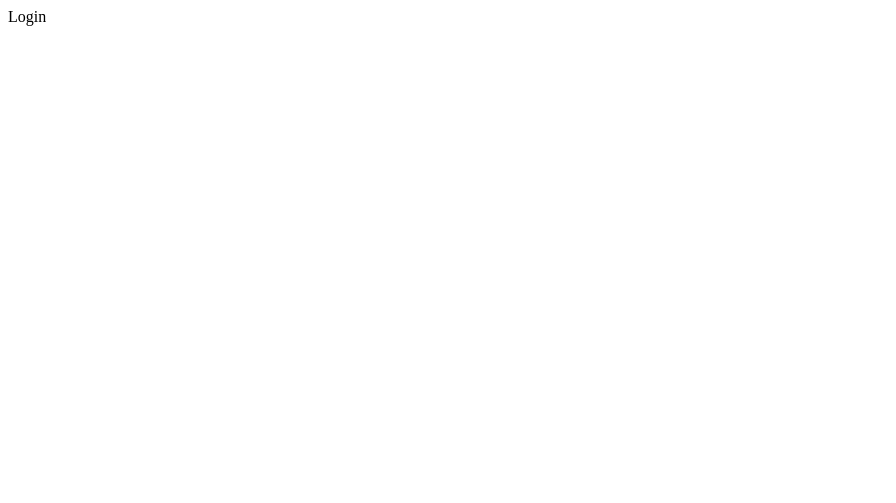
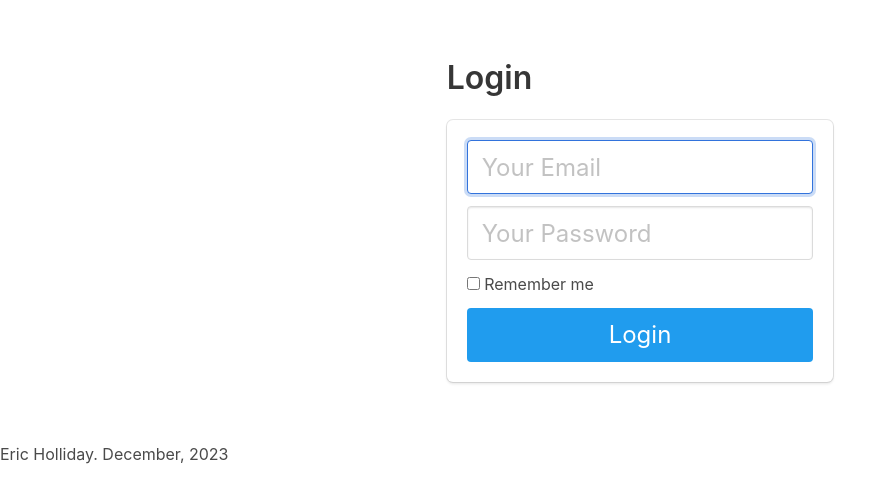
Before and after one commit to 3richolliday/Grade-12-Final, a Flask app: page /auth/login in a window 1280 px wide. Before the commit the part shown is almost empty. Shown: the top 503 px of the page, without its empty margins (0-896 px from the left). Run offline with Flask 3, Linux system fonts and the light colour scheme.

Commit message:
Added login page with css updates.

```diff
--- a/app/auth/routes.py
+++ b/app/auth/routes.py
@@ -1,9 +1,10 @@
 from app.auth import bp
+from flask import render_template
 from werkzeug.security import generate_password_hash, check_password_hash
 
 @bp.route('/login')
 def login():
-    return 'Login'
+    return render_template('auth/login.html')
 
 @bp.route('/signup')
 def signup():
--- a/app/static/style.css
+++ b/app/static/style.css
@@ -18,7 +18,7 @@ p {
     text-align: center;
   }
 
-button {
+/* button {
 
     border: none;
 
@@ -30,4 +30,4 @@ button {
     margin: 4px 2px;
     cursor: pointer;
     border-radius: 12px;
-}
+} */
--- /dev/null
+++ b/app/templates/auth/login.html
@@ -0,0 +1,29 @@
+{% extends "base.html" %}
+
+{% block content %}
+<div class="column is-4 is-offset-4">
+    <h3 class="title">Login</h3>
+    <div class="box">
+        <form method="POST" action="/login">
+            <div class="field">
+                <div class="control">
+                    <input class="input is-large" type="email" name="email" placeholder="Your Email" autofocus="">
+                </div>
+            </div>
+
+            <div class="field">
+                <div class="control">
+                    <input class="input is-large" type="password" name="password" placeholder="Your Password">
+                </div>
+            </div>
+            <div class="field">
+                <label class="checkbox">
+                    <input type="checkbox" name="remember">
+                    Remember me
+                </label>
+            </div>
+            <button class="button is-block is-info is-large is-fullwidth">Login</button>
+        </form>
+    </div>
+</div>
+{% endblock %}
--- a/app/templates/base.html
+++ b/app/templates/base.html
@@ -3,18 +3,23 @@
 <head>
     <meta charset="UTF-8">
     <meta name="viewport" content="width=device-width, initial-scale=1.0">
-    <title>{% block title %}{% endblock %}</title>
-    <link rel="stylesheet"
-        href="{{ url_for('static', filename='style.css') }}">
+    <title>Language Master</title>
+    <!-- <link rel="stylesheet"
+        href="{{ url_for('static', filename='style.css') }}"> -->
+    <link rel="stylesheet" href="https://cdnjs.cloudflare.com/ajax/libs/bulma/0.7.2/css/bulma.min.css" />
     <link rel="icon" type="image/x-icon" href="{{ url_for('static', filename='favicon.ico') }}" />
 </head>
 <body>
-    {% block content %}
-    {% endblock %}
+    <section class="hero is-primary is-meduim"></section>
+        <div class="hero-body">
+            {% block content %}
+            {% endblock %}
+        </div>
+    </section>
 </body>
  <!-- Site footer -->
  <footer>
-    <div style="float:right">
+    <div class="hero-foot" text-align="right">
         <h5>Eric Holliday. December, 2023</h5>
     </div>
 </footer>
```
Also changed, not shown: app/templates/index.html (+4 -8 lines).
